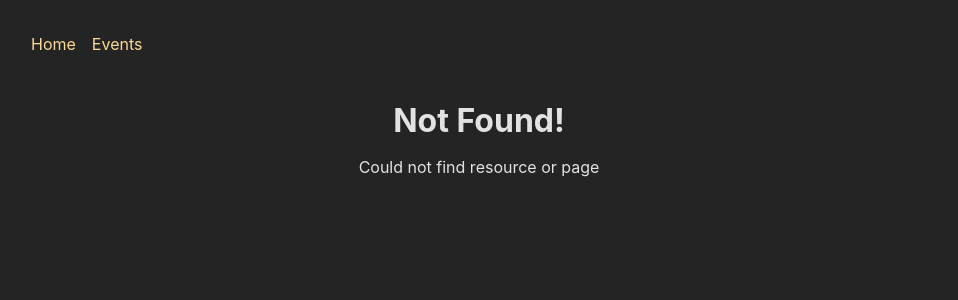
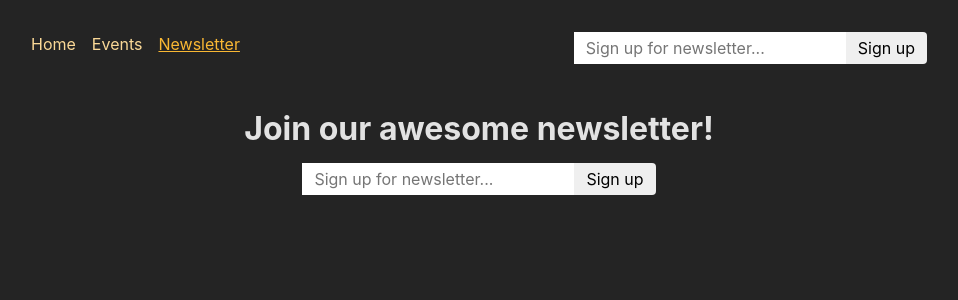
Before and after one commit to ciubiadi/My-Learning-Journey, a React (Create React App) app in the folder React/Udemy-React-Complete-Guide/FullStackJS/frontend/: page /newsletter in a window 1280 px wide. Before the commit this address had no page. Shown: the top 300 px of the page, without its empty margins (161-1119 px from the left). Built offline with nearby package versions, Linux system fonts and the light colour scheme.

Commit message:
work with useFetcher

```diff
--- a/React/Udemy-React-Complete-Guide/FullStackJS/frontend/src/App.js
+++ b/React/Udemy-React-Complete-Guide/FullStackJS/frontend/src/App.js
@@ -10,6 +10,7 @@ import EditEventPage from './pages/EditEvent';
 import Root from './pages/Root';
 import EventsRoot from './pages/EventsRoot';
 import { action as handleEventAction } from './components/EventForm';
+import NewsletterPage, { action as newsletterAction } from './pages/Newsletter';
 
 const router = createBrowserRouter([
   {
@@ -28,7 +29,11 @@ const router = createBrowserRouter([
             element: <EventsPage />,
             loader: eventsLoader
           },
-          { path: 'new', element: <NewEventPage />, action: handleEventAction },
+          {
+            path: 'new',
+            element: <NewEventPage />,
+            action: handleEventAction
+          },
           {
             path: ':eventId',
             id: 'event-detail',
@@ -39,12 +44,19 @@ const router = createBrowserRouter([
                 element: <EventDetailPage />,
                 action:  deleteEventAction,
               },
-              { path: 'edit', element: <EditEventPage />, action: handleEventAction },
-
+              {
+                path: 'edit',
+                element: <EditEventPage />,
+                action: handleEventAction },
             ]
           }
         ]
-      }
+      },
+      {
+        path: 'newsletter',
+        element: <NewsletterPage />,
+        action: newsletterAction,
+      },
     ]
   },
 ]);
--- a/React/Udemy-React-Complete-Guide/FullStackJS/frontend/src/components/EventItem.js
+++ b/React/Udemy-React-Complete-Guide/FullStackJS/frontend/src/components/EventItem.js
@@ -8,7 +8,7 @@ function EventItem({ event }) {
     const proceed = window.confirm('Are you sure you want to delete this event?')
 
     if(proceed) {
-      submit(null, {method: 'DELETE'});
+      submit(null, { method: 'delete' });
     }
   }
 
--- a/React/Udemy-React-Complete-Guide/FullStackJS/frontend/src/components/MainNavigation.js
+++ b/React/Udemy-React-Complete-Guide/FullStackJS/frontend/src/components/MainNavigation.js
@@ -1,5 +1,7 @@
-import { NavLink, Link } from 'react-router-dom';
+import { NavLink } from 'react-router-dom';
+
 import classes from './MainNavigation.module.css';
+import NewsletterSignup from './NewsletterSignup';
 
 function MainNavigation() {
   return (
@@ -7,17 +9,39 @@ function MainNavigation() {
       <nav>
         <ul className={classes.list}>
           <li>
-            <NavLink to="/" className={({isActive}) => isActive ? classes.active : undefined}>
+            <NavLink
+              to="/"
+              className={({ isActive }) =>
+                isActive ? classes.active : undefined
+              }
+              end
+            >
               Home
             </NavLink>
           </li>
           <li>
-            <NavLink to="/events" className={({isActive}) => isActive ? classes.active : undefined}>
+            <NavLink
+              to="/events"
+              className={({ isActive }) =>
+                isActive ? classes.active : undefined
+              }
+            >
               Events
+            </NavLink>
+          </li>
+          <li>
+            <NavLink
+              to="/newsletter"
+              className={({ isActive }) =>
+                isActive ? classes.active : undefined
+              }
+            >
+              Newsletter
             </NavLink>
           </li>
         </ul>
       </nav>
+      <NewsletterSignup />
     </header>
   );
 }
--- /dev/null
+++ b/React/Udemy-React-Complete-Guide/FullStackJS/frontend/src/components/NewsletterSignup.js
@@ -0,0 +1,34 @@
+import { useFetcher } from 'react-router-dom'
+import { Form } from 'react-router-dom';
+import classes from './NewsletterSignup.module.css';
+import { useEffect } from 'react';
+
+function NewsletterSignup() {
+    /* fetcher.Form will actually still trigger an action but it will not initialize a route transition */
+    /* Fetcher should be used whenever I want to trigger an action or also a loader with help of the load
+    function, without actually navigating to the page to which the loader/action belongs  */
+    /* so basically with fetcher I don't transition/move to a different route */
+    /* In other words, I am supposed to use fetcher if I want to interact with some action/loader without
+    transitioning, so if I want to send my request without triggering any route changes. */
+    const fetcher = useFetcher();
+    const { data, state } = fetcher;
+
+    useEffect(() => {
+        if(state === 'idle' && data && data.message){
+            window.alert(data.message);
+        }
+    }, [data, state]);
+
+    return (
+        <fetcher.Form method="post" action='/newsletter' className={classes.newsletter}>
+            <input
+            type="email"
+            placeholder="Sign up for newsletter..."
+            aria-label="Sign up for newsletter"
+            />
+            <button>Sign up</button>
+        </fetcher.Form>
+    );
+}
+
+export default NewsletterSignup;
--- /dev/null
+++ b/React/Udemy-React-Complete-Guide/FullStackJS/frontend/src/components/NewsletterSignup.module.css
@@ -0,0 +1,18 @@
+.newsletter input,
+.newsletter button {
+  font: inherit;
+  padding: 0.25rem 0.75rem;
+  border-radius: 0;
+  border: none;
+}
+
+.newsletter button {
+  border-top-right-radius: 4px;
+  border-bottom-right-radius: 4px;
+  cursor: pointer;
+}
+
+.newsletter button:hover {
+  background-color: var(--color-primary-300);
+  color: var(--color-gray-800);
+}
--- a/React/Udemy-React-Complete-Guide/FullStackJS/frontend/src/pages/EditEvent.js
+++ b/React/Udemy-React-Complete-Guide/FullStackJS/frontend/src/pages/EditEvent.js
@@ -8,7 +8,7 @@ const EditEventPage = () => {
 
     return (
         <>
-            <EventForm methof="patch" event={data.event}/>;
+            <EventForm method="patch" event={data.event}/>;
         </>
     );
 }
--- a/React/Udemy-React-Complete-Guide/FullStackJS/frontend/src/pages/EventDetail.js
+++ b/React/Udemy-React-Complete-Guide/FullStackJS/frontend/src/pages/EventDetail.js
@@ -50,17 +50,19 @@ export async function loader({request, params}) {
 }
 
 // delete an event
-export async function action({params, request}){
+export async function action({ params, request }) {
     const eventId = params.eventId;
-    const res = await fetch('http://localhost:8080/events/' + eventId, {
-        // method: 'DELETE'
-        method: request.method,
+    const response = await fetch('http://localhost:8080/events/' + eventId, {
+      method: request.method,
     });
 
-    if(!res.ok){
-        throw json({message: 'Could not delete event.'}, {
-            status: 500
-        })
+    if (!response.ok) {
+      throw json(
+        { message: 'Could not delete event.' },
+        {
+          status: 500,
+        }
+      );
     }
     return redirect('/events');
-}
+  }
--- /dev/null
+++ b/React/Udemy-React-Complete-Guide/FullStackJS/frontend/src/pages/Newsletter.js
@@ -0,0 +1,21 @@
+import NewsletterSignup from '../components/NewsletterSignup';
+import PageContent from '../components/PageContent';
+
+function NewsletterPage() {
+  return (
+    <PageContent title="Join our awesome newsletter!">
+      <NewsletterSignup />
+    </PageContent>
+  );
+}
+
+export default NewsletterPage;
+
+export async function action({ request }) {
+  const data = await request.formData();
+  const email = data.get('email');
+
+  // send to backend newsletter server ...
+  console.log(email);
+  return { message: 'Signup successful!' };
+}
```
Also changed, not shown: 1 other file (tests, documents, lock files or other folders).
